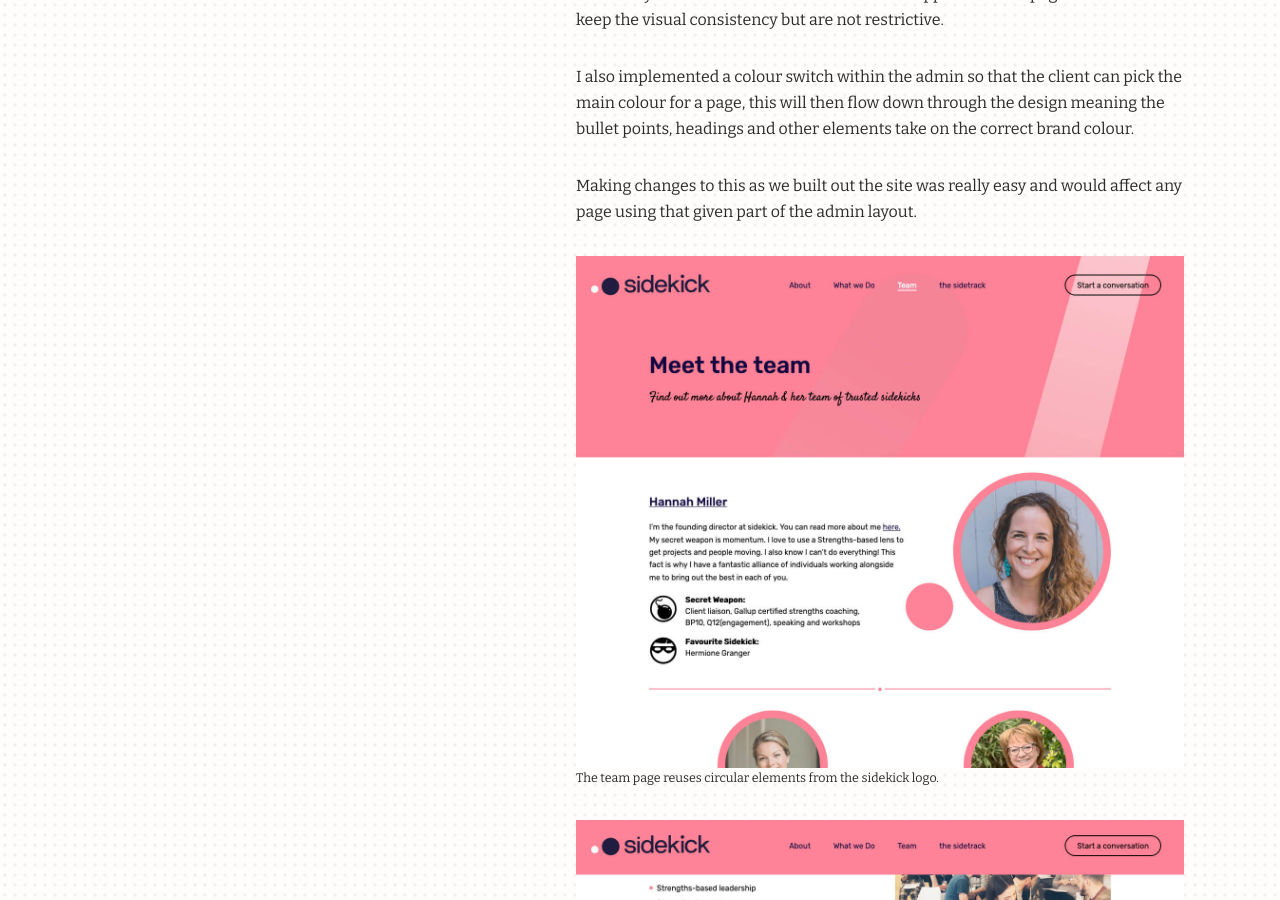
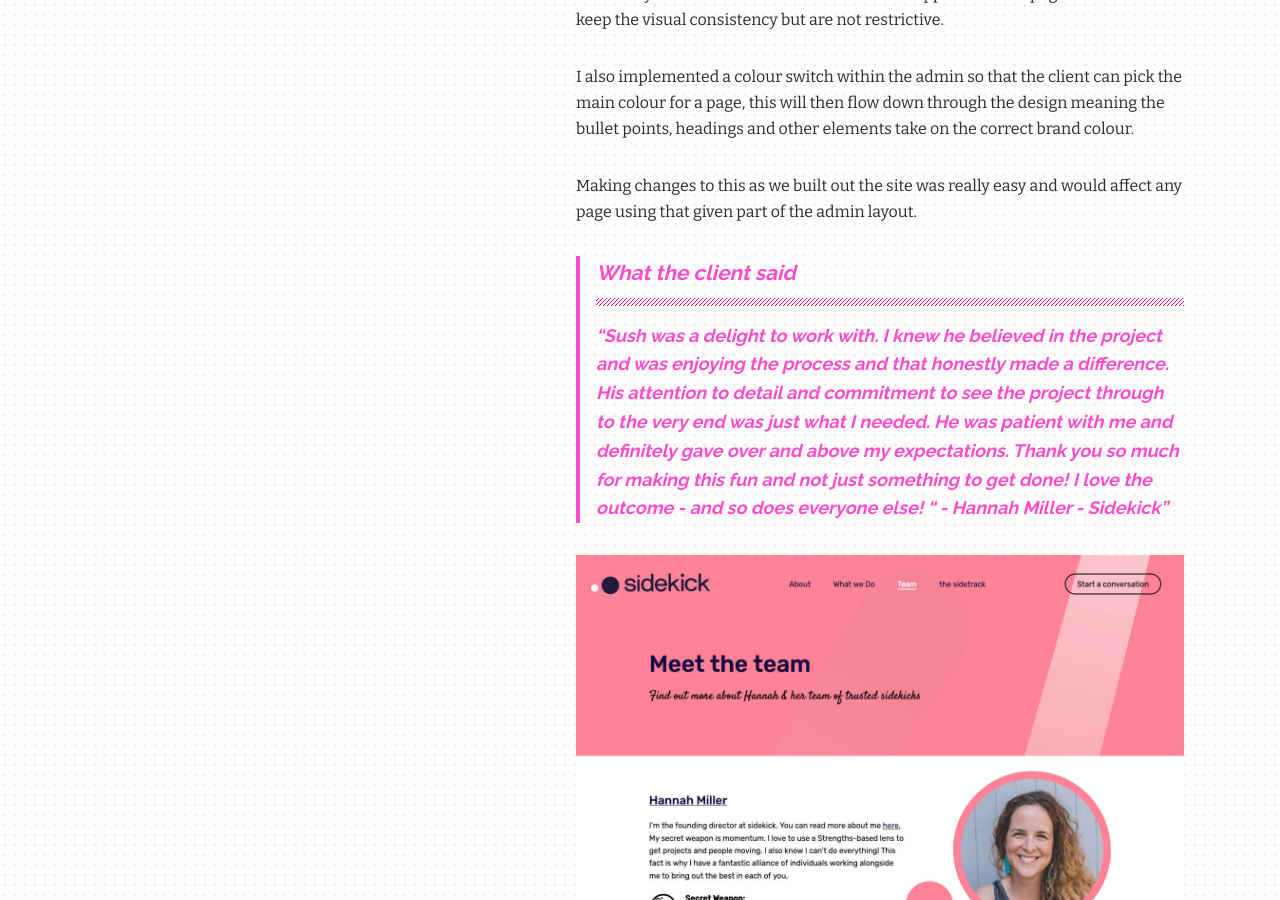
Before and after one commit to maxray/maxray.github.io, a Jekyll site: the page built from _case-studies/hello-sidekick.markdown, in a window 1280 px wide and 900 px high, scrolled down 3950 px. Built offline with Jekyll 4.4.1, drawn with Linux system fonts in a browser that asks for light colours.

Commit message:
sidekick quote

```diff
--- a/_case-studies/hello-sidekick.markdown
+++ b/_case-studies/hello-sidekick.markdown
@@ -82,6 +82,11 @@ I also implemented a colour switch within the admin so that the client can pick
 
 Making changes to this as we built out the site was really easy and would affect any page using that given part of the admin layout.
 
+> #### What the client said
+> "Sush was a delight to work with. I knew he believed in the project and was enjoying the process and that honestly made a difference. His attention to detail and commitment to see the project through to the very end was just what I needed. He was patient with me and definitely gave over and above my expectations. Thank you so much for making this fun and not just something to get done! I love the outcome - and so does everyone else! " - Hannah Miller - Sidekick"
+
+
+
 
 {% include images5_6.html %}
 
```
